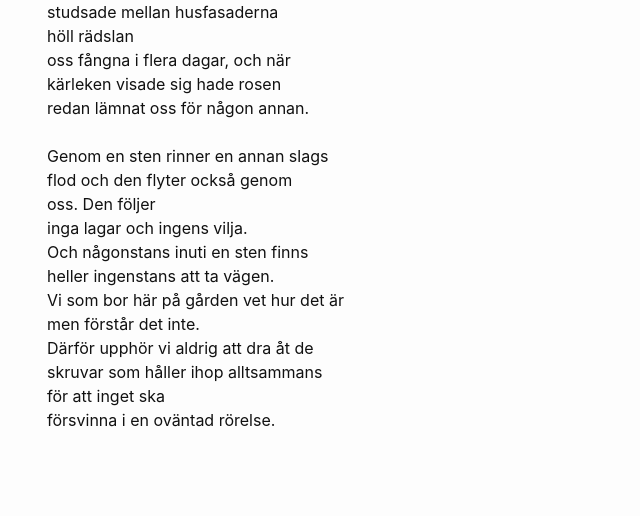
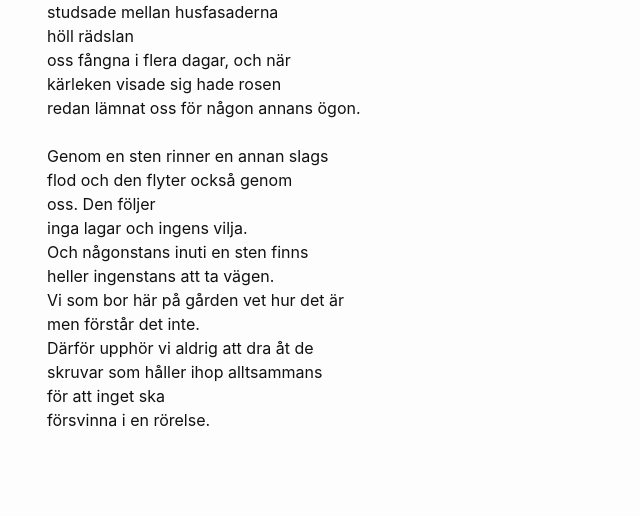
Before and after one commit to terr4form4/terr4form4.github.io, a Jekyll site: the page built from _posts/poesi/2024-01-03-dikter-2023-2024.md, in a window 1280 px wide and 900 px high, scrolled down 8685 px. Shown: the part 206-722 px from the top of the window, without its empty margins (223-863 px from the left). Built offline with Jekyll 4.4.1, drawn with Linux system fonts in a browser that asks for light colours; comment, search, counter and statistics services are not loaded.

Commit message:
ångmaskinen

```diff
--- a/_posts/poesi/2024-01-03-dikter-2023-2024.md
+++ b/_posts/poesi/2024-01-03-dikter-2023-2024.md
@@ -364,7 +364,7 @@ studsade mellan husfasaderna<br/>
 höll rädslan<br/>
 oss fångna i flera dagar, och när<br/>
 kärleken visade sig hade rosen<br/>
-redan lämnat oss för någon annan.<br/>
+redan lämnat oss för någon annans ögon.<br/>
 <br/>
 Genom en sten rinner en annan slags<br/>
 flod och den flyter också genom<br/>
@@ -377,5 +377,5 @@ men förstår det inte.<br/>
 Därför upphör vi aldrig att dra åt de<br/>
 skruvar som håller ihop alltsammans<br/>
 för att inget ska<br/>
-försvinna i en oväntad rörelse.<br/>
+försvinna i en rörelse.<br/>
 <br/>
```
